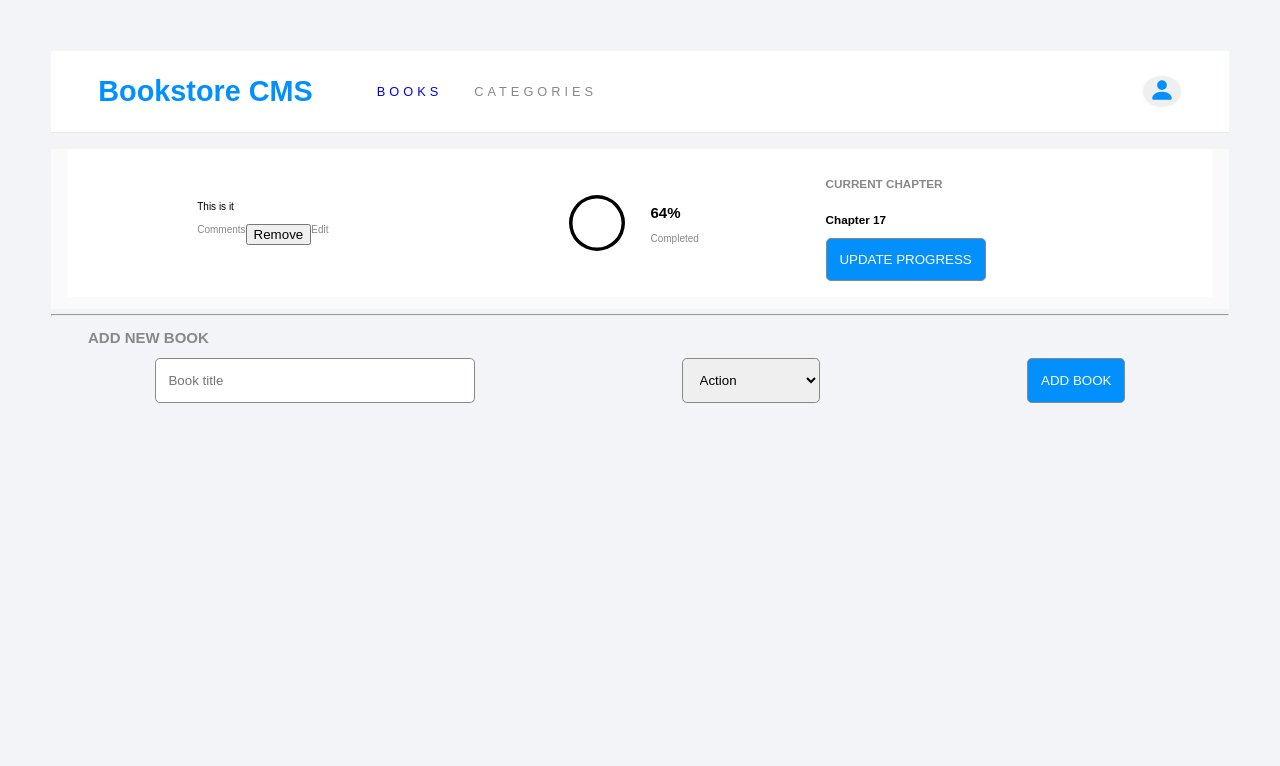
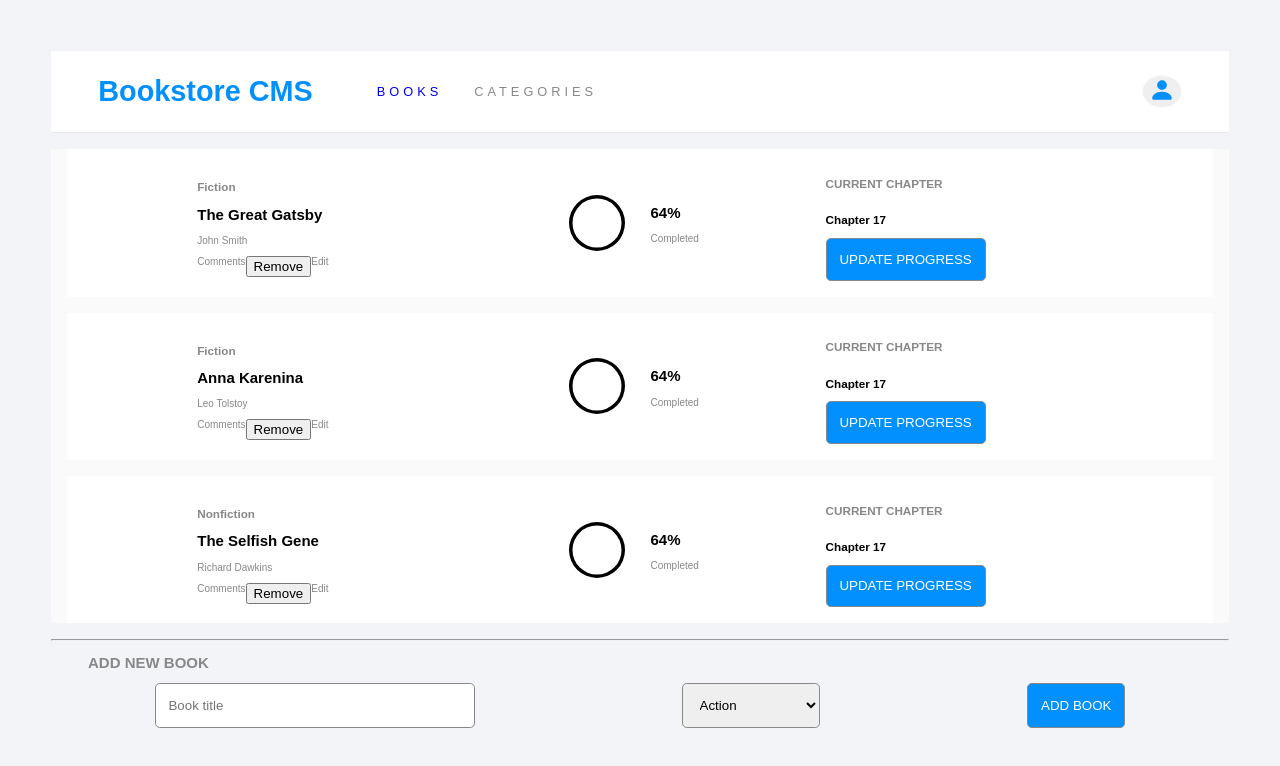
Before and after one commit to J-C-S-V/bookstore, a React (Create React App) app: page / in a window 1280 px wide. Shown: the top 766 px of the page. Built offline with nearby package versions, Linux system fonts and the light colour scheme.

Commit message:
Add remove funcitonality

```diff
--- a/src/components/BookCard.jsx
+++ b/src/components/BookCard.jsx
@@ -1,49 +1,40 @@
 import PropTypes from 'prop-types';
-// import { useSelector, useDispatch } from 'react-redux';
-import { useSelector } from 'react-redux';
-// import { addBook } from '../redux/books/booksSlice';
+import { useSelector, useDispatch } from 'react-redux';
+import { removeBook } from '../redux/features/books/booksSlice';
 import '../styles/BookCard.scss';
 
 function BookList() {
-  // const booksDescription = [
-  //   { title: 'The Hunger Games', author: 'Suzanne Collins' },
-  //   { title: 'To Kill a Mockingbird', author: 'Harper Lee' },
-  //   { title: 'The Catcher in the Rye', author: 'J.D. Salinger' },
-  // ];
-
+  const { books } = useSelector((state) => state.books);
   return (
     <div className="book-list">
-      {/* {booksDescription.map((book) => (
-        <Book key={book.title} title={book.title} author={book.author} />
-      ))} */}
-      {/* <Book title={booksDescription[0].title} author={booksDescription[0].author} />
-      <Book title={booksDescription[1].title} author={booksDescription[1].author} />
-      <Book title={booksDescription[2].title} author={booksDescription[2].author} /> */}
-      <Book />
+      {books.map((book) => (
+        <Book key={book.item_id} title={book.title} author={book.author} category={book.category} />
+      ))}
     </div>
   );
 }
 
-function Book({ title, author, category }) {
-  // const statuss = useSelector((state) => state.books.state);
-  // const books = useSelector((state) => state.books);
-  const bookCount = useSelector((state) => state.books.length);
-  // const dispatch = useDispatch();
+function Book({
+  title,
+  author,
+  category,
+}) {
+  const dispatch = useDispatch();
+  const { books } = useSelector((state) => state.books);
+  const key = books.find((book) => book.title === title).item_id;
   return (
     <article className="book">
       <div className="book__left">
         <div className="book__left-description">
-          <div>
-            This is it
-            {bookCount}
-          </div>
           <h3 className="book__left-h3">{category}</h3>
           <h2 className="book__left-h2">{title}</h2>
           <p className="book__left-p">{author}</p>
           <ul className="book__left-ul">
             <li className="book__left-li">Comments</li>
             <li className="book__left-li">
-              <button type="button">Remove</button>
+              <button type="button" onClick={() => dispatch(removeBook(key))}>
+                Remove
+              </button>
             </li>
             <li className="book__left-li">Edit</li>
           </ul>
@@ -68,8 +59,6 @@ function Book({ title, author, category }) {
       <aside className="book__right">
         <h3 className="book__right-h3">CURRENT CHAPTER</h3>
         <h3 className="book__right-h3-2">Chapter 17</h3>
-        {/* <button onClick={() => dispatch(kaddBook())}
-        className="book__right-button" type="button"> */}
         <button className="book__right-button" type="button">
           UPDATE PROGRESS
         </button>
--- a/src/redux/books/booksSlice.js
+++ b/src/redux/features/books/booksSlice.js
@@ -27,17 +27,19 @@ const booksSlice = createSlice({
   name: 'books',
   initialState,
   reducers: {
-    // addBook: (state, action) => {
-    // state.books.push(action.payload);
     addBook: (state) => {
       state.books.push('hola');
     },
     removeBook: (state, action) => {
-      state.books = state.books.filter((book) => book.id !== action.payload);
+      state.books = state.books.filter(
+        (book) => book.item_id !== action.payload,
+      );
     },
   },
 });
 
+console.log(booksSlice);
+
 export const { addBook, removeBook } = booksSlice.actions;
 
 export default booksSlice.reducer;
--- a/src/redux/store.js
+++ b/src/redux/store.js
@@ -1,6 +1,6 @@
 import { configureStore } from '@reduxjs/toolkit';
-import categoriesReducer from './categories/categoriesSlice';
-import booksReducer from './books/booksSlice';
+import categoriesReducer from './features/categories/categoriesSlice';
+import booksReducer from './features/books/booksSlice';
 
 const store = configureStore({
   reducer: {
```
Also changed, not shown: src/redux/features/categories/categoriesSlice.js (renamed from src/redux/categories/categoriesSlice.js).
